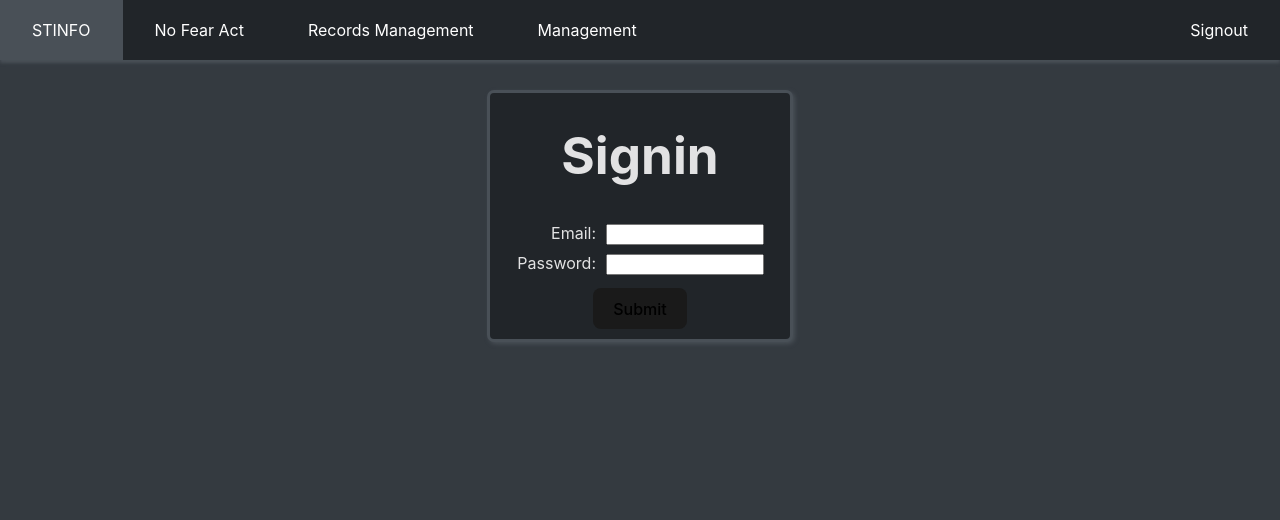
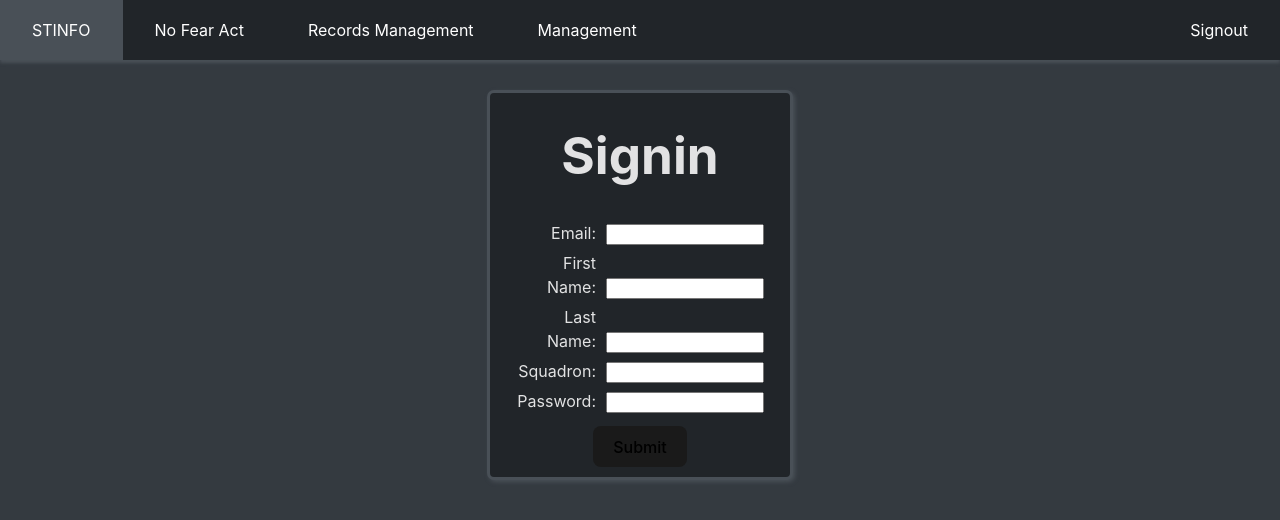
Before and after one commit to LeafesMan/RobinsTrainingSite, a React (Vite) app: page /signin in a window 1280 px wide. Shown: the top 520 px of the page. Built offline with nearby package versions, Linux system fonts and the light colour scheme.

Commit message:
added sign up

```diff
--- a/package.json
+++ b/package.json
@@ -10,10 +10,10 @@
     "preview": "vite preview"
   },
   "dependencies": {
-    "firebase": "^10.8.0",
+    "firebase": "^10.8.1",
     "react": "^18.2.0",
     "react-dom": "^18.2.0",
-    "react-router-dom": "^6.22.0"
+    "react-router-dom": "^6.22.2"
   },
   "devDependencies": {
     "@types/react": "^18.2.43",
--- a/src/components/EmailPasswordForm.tsx
+++ b/src/components/EmailPasswordForm.tsx
@@ -6,7 +6,7 @@ import ErrorMessage from "./ErrorMessage";
         title: string,
         showError: boolean,
         errorMessage: string,
-        formData: {email:string, password:string},
+        formData: {email:string, password:string, firstName:string, lastName:string, squadron:string},
         onSubmit: (e: React.FormEvent) => void,
         onChange: (e: React.ChangeEvent<HTMLInputElement>) => void
     }
@@ -22,6 +22,33 @@ function EmailPasswordForm(props: Props){
                     type="text"
                     name="email"
                     value={props.formData["email"]}
+                    onChange={props.onChange}
+                    required>
+                </input>
+                <br></br>
+                <label>First Name: </label>
+                <input
+                    type="text"
+                    name="firstName"
+                    value={props.formData["firstName"]}
+                    onChange={props.onChange}
+                    required>
+                </input>
+                <br></br>
+                <label>Last Name: </label>
+                <input
+                    type="text"
+                    name="lastName"
+                    value={props.formData["lastName"]}
+                    onChange={props.onChange}
+                    required>
+                </input>
+                <br></br>
+                <label>Squadron: </label>
+                <input
+                    type="text"
+                    name="squadron"
+                    value={props.formData["squadron"]}
                     onChange={props.onChange}
                     required>
                 </input>
--- a/src/pages/Signup.tsx
+++ b/src/pages/Signup.tsx
@@ -7,9 +7,13 @@ import EmailPasswordForm from "../components/EmailPasswordForm.tsx";
 
 function Signup(){
     // Vars
-    const [signupData, setSignupData] = useState({password:"", email: ""});
+    const [signupData, setSignupData] = useState({password:"", email: "", squadron: "", firstName: "", lastName: ""});
     const [showError, setShowError] = useState(false);
     const [errorMessage, setErrorMessage] = useState("");
+    //const [firstName, setFirstName] = useState("");
+    //const [lastName, setLastName] = useState("");
+    //const [squadron, setSquadron] = useState("");
+
     const navigate = useNavigate();
 
     // Generic Update State Function
@@ -52,8 +56,11 @@ function Signup(){
             nofearCompletionTime: new Timestamp(0,0),
             recordsProgress: 0,
             recordsCompletionTime: new Timestamp(0,0),
+            squadron: signupData.squadron,
+            firstName: signupData.firstName,
+            lastName: signupData.lastName
+        }
 
-        }
         SetDoc(userData, "users/" + signupData.email);
 
 
```
Also changed, not shown: 1 other file (tests, documents, lock files or other folders).
